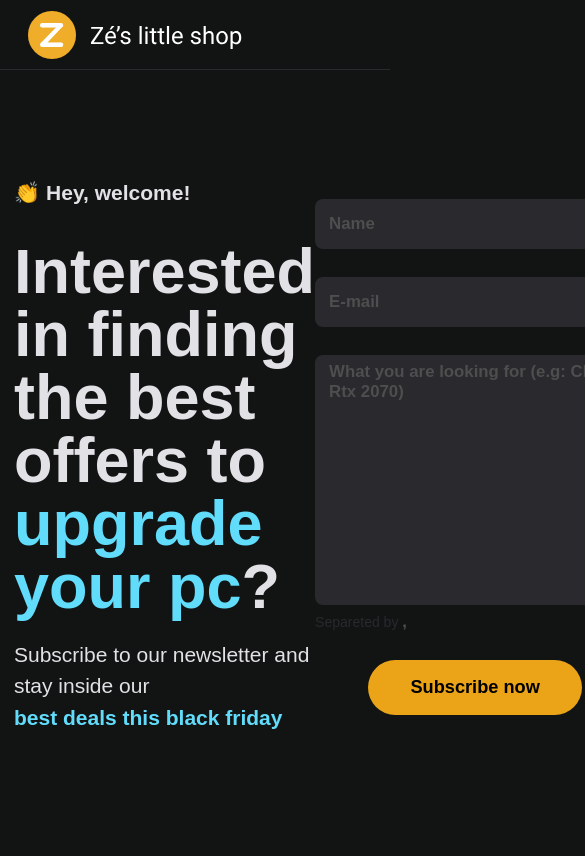
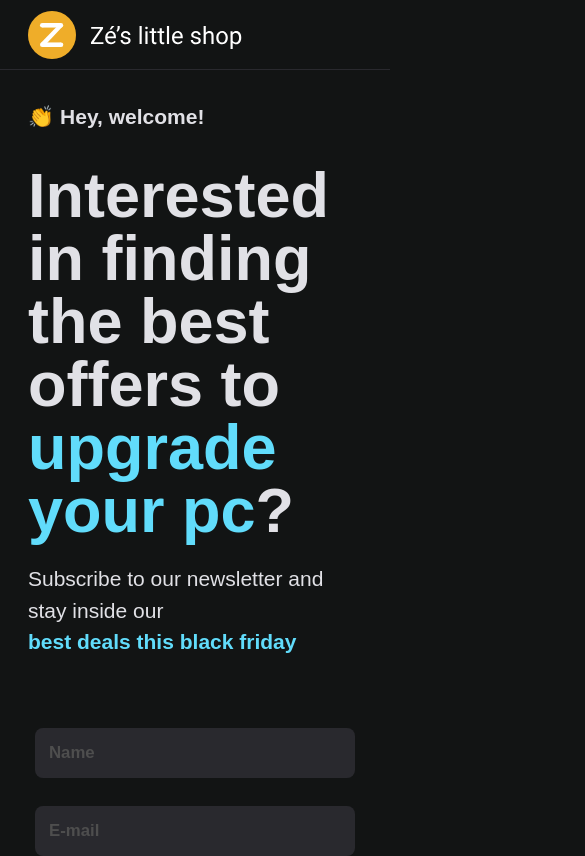
Before and after one commit to JoaoLucasRB/Desafio-01-Hiring-Coders, a React (Create React App) app: page / in a window 390 px wide. Shown: the top 856 px of the page, 585 px wide, since content can reach past the window. Built offline with nearby package versions, Linux system fonts and the light colour scheme.

Commit message:
style corrections

```diff
--- a/src/components/Body/styles.scss
+++ b/src/components/Body/styles.scss
@@ -2,11 +2,16 @@
   max-width: 1120px;
   margin: 0 auto;
   height: calc(100vh - 5rem);
-  padding: 2.5rem 1rem;
+  padding: 2.5rem 2rem;
 
   display: flex;
   align-items: center;
   justify-content: space-between;
+
+
+  @media (max-width: 1023px) {
+    flex-direction: column;
+  }
 }
 
 .hero {
@@ -39,4 +44,9 @@
       font-weight: bold;
     }
   }
+
+
+  @media (max-width: 1023px) {
+    margin-bottom: 5rem;
+  }
 }
--- a/src/components/SubscriptionForm/styles.scss
+++ b/src/components/SubscriptionForm/styles.scss
@@ -55,5 +55,10 @@
     &:hover {
       filter: brightness(0.8);
     }
+
+    @media (max-width: 1023px) {
+      margin-bottom: 5rem;
+    }
   }
+
 }
```
